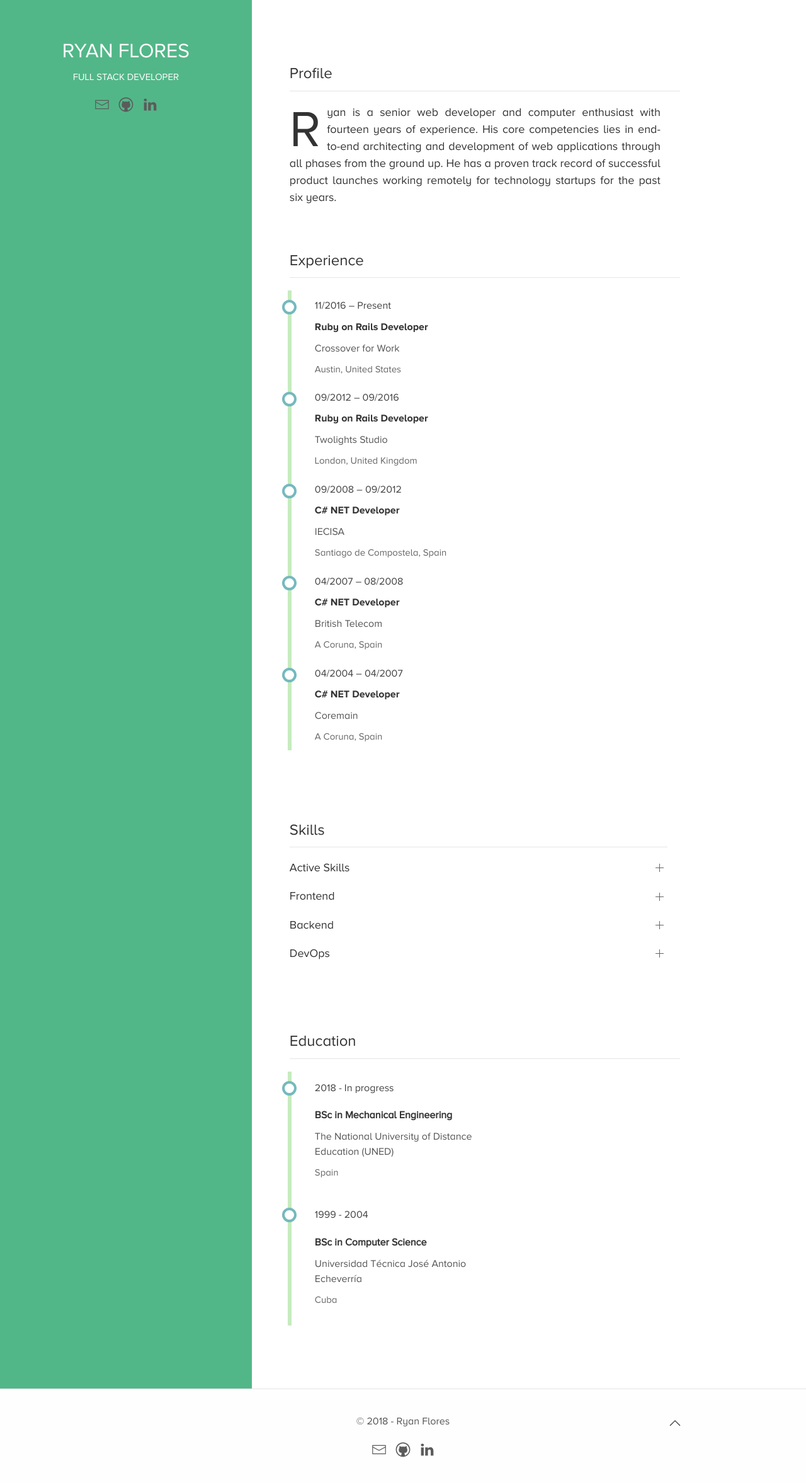
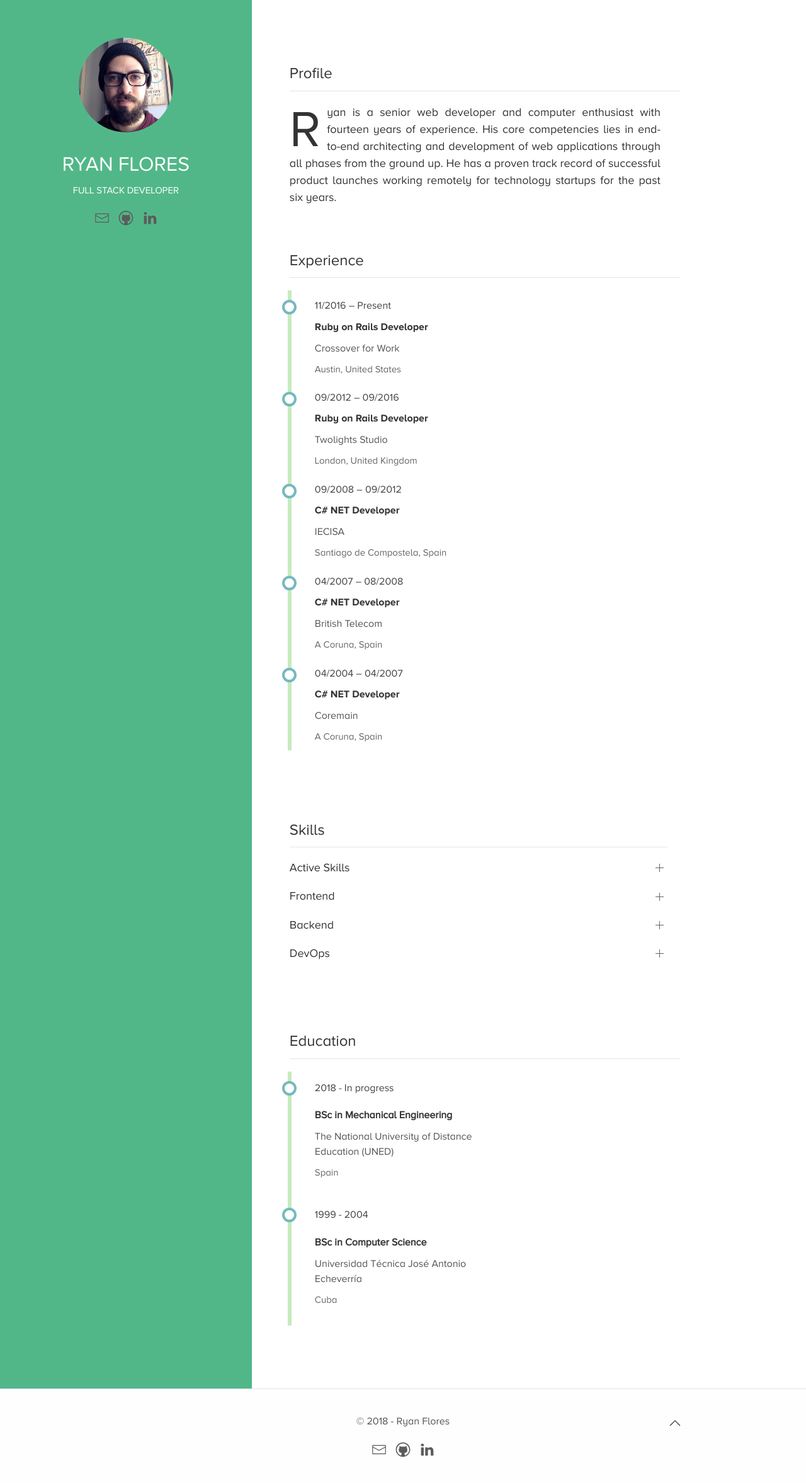
Before and after one commit to refactor8/refactor8.github.io, a Jekyll site: the page built from index.html, in a window 1280 px wide. Shown: the whole page at 63% size. Built offline with Jekyll 4.4.1, drawn with Linux system fonts in a browser that asks for light colours.

Commit message:
Add profile photo

```diff
--- a/_includes/sidebar.html
+++ b/_includes/sidebar.html
@@ -1,5 +1,5 @@
 <div class="uk-margin-top uk-margin-bottom uk-padding">
-  <!-- <img class="uk-border-circle uk-align-center" src="assets/images/avatar.jpg" width="150" height="150" alt="Border circle"> -->
+  <img class="uk-border-circle uk-align-center" src="../assets/images/avatar.jpg" width="150" height="150" alt="Ryan Flores">
   <h2 class="uk-h2 name uk-margin-remove uk-text-uppercase uk-text-center"><a class="uk-link-reset" href="/">Ryan Flores</a></h2>
   <h3 class="uk-h3 uk-text-center uk-text-uppercase title uk-margin-small-top">Full Stack Developer</h3>
   <div class="uk-text-center">
```
Also changed, not shown: assets/images/avatar.jpg, 2 other files.
